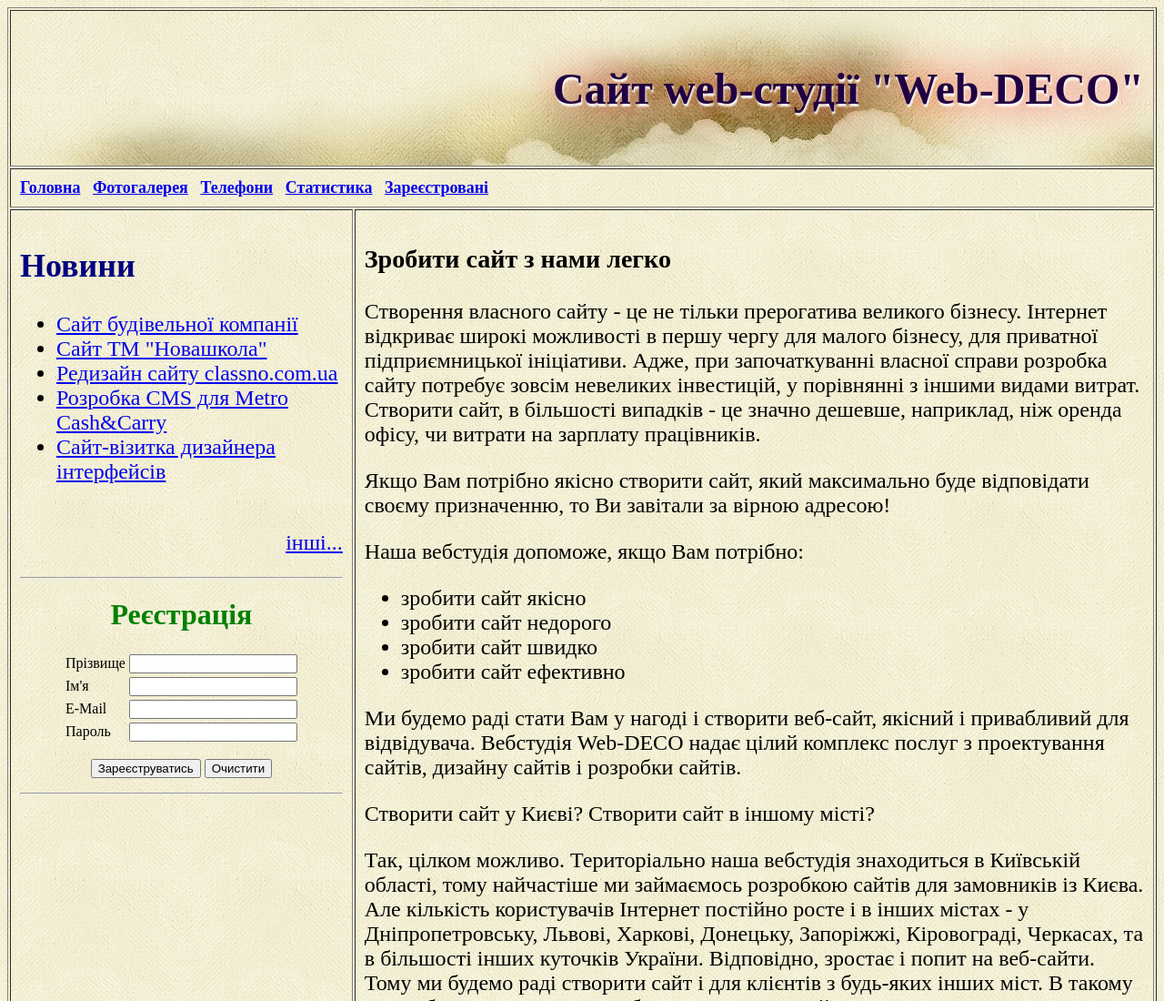
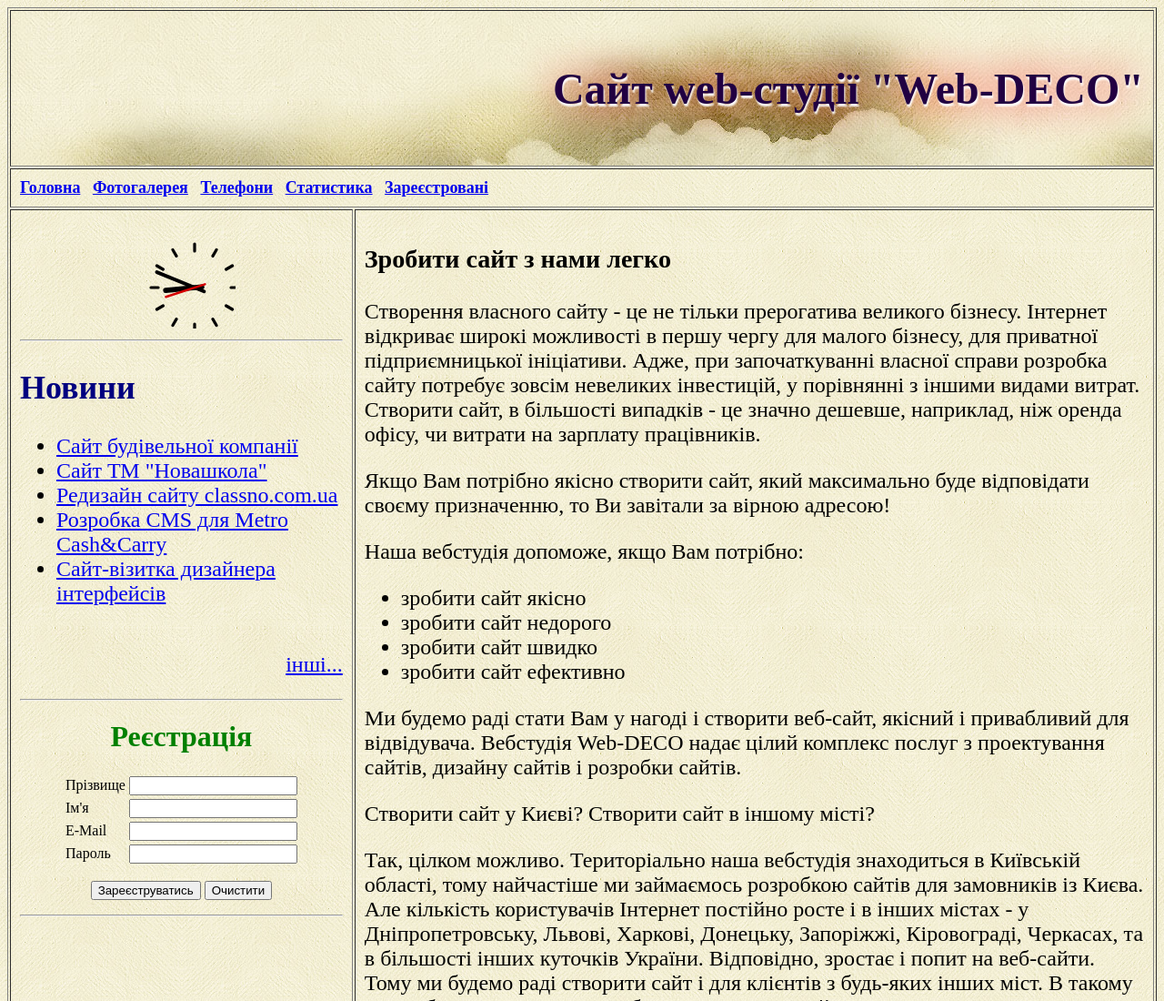
Before and after one commit to serhiyji/serhiyji.github.io, a plain HTML site: page index.html in a window 1280 px wide. Shown: the top 1100 px of the page at 91% size. Drawn offline with Linux system fonts and the light colour scheme.

Commit message:
18 - JS-Добавити годинник

```diff
--- a/index.html
+++ b/index.html
@@ -10,6 +10,12 @@
                 font-size: 2em;
             }
         </style>
+        <script src="js/clock1.js"></script>
+        <script>
+            window.onload = function(){
+                setInterval(clockPainting, 1000);
+            }
+        </script>
         <script type="text/javascript">
             function send()
             {
@@ -52,6 +58,8 @@
             </tr>
             <tr>
                 <td width="30%" valign="top" >
+                    <center><canvas id="canvas" height="120" width="120"</canvas></canvas></center>
+                    <hr>
                     <font size="5" color="navy"><h2>Новини</h2></font>
 
                     <font size="5" >
--- /dev/null
+++ b/js/clock1.js
@@ -0,0 +1,75 @@
+function clockPainting() {
+    var now = new Date();
+    var sec = now.getSeconds();
+    var min = now.getMinutes();
+    var hr = now.getHours();
+
+    var ctx = document.getElementById("canvas").getContext("2d");
+    ctx.save();// помещаем текущий контекст в стэк
+
+    ctx.clearRect(0,0,150,150);
+    ctx.translate(75, 75);
+    ctx.scale(0.4,0.4);
+    ctx.rotate(-Math.PI/2);
+
+    ctx.strokeStyle = "black";
+    ctx.fillStyle = "black";
+    ctx.lineWidth = 8;
+    ctx.lineCap = "round";
+
+    ctx.save();
+    ctx.beginPath();
+
+    for (var i = 0; i < 12; i++) {
+        ctx.rotate(Math.PI/6);
+        ctx.moveTo(100,0);
+        ctx.lineTo(120,0);
+    }
+
+    ctx.stroke();// нарисовали то, что ранее описали
+    ctx.restore();// достаем последний сохраненный контекст из стэка
+
+    ctx.save();
+    // рисуем часовую стрелку, вращая холст
+    ctx.rotate((Math.PI/6)*hr +
+        (Math.PI/360)*min +
+        (Math.PI/21600)*sec);
+    ctx.lineWidth = 14;
+
+    ctx.beginPath();
+    ctx.moveTo(-20,0);
+
+    // линия почти до часовых меток
+    ctx.lineTo(80,0);
+    ctx.stroke();
+    ctx.restore();
+
+    ctx.save();
+
+    // минутная стрелка
+    ctx.rotate((Math.PI/30*min) +
+        (Math.PI/1800)*sec);
+    ctx.lineWidth = 10;
+
+    ctx.beginPath();
+    ctx.moveTo(-28,0);
+    ctx.lineTo(112,0);
+    ctx.stroke();
+    ctx.restore();
+
+    ctx.save();
+
+    // секундная стрелка
+    ctx.rotate(sec * Math.PI/30);
+    ctx.strokeStyle = "#D40000";// цвет контура
+    ctx.fillStyle = "#D40000";
+    ctx.lineWidth = 6;
+
+    ctx.beginPath();
+    ctx.moveTo(-30,0);
+    ctx.lineTo(83,0);
+    ctx.stroke();
+    ctx.restore();
+
+    ctx.restore();
+}
```
